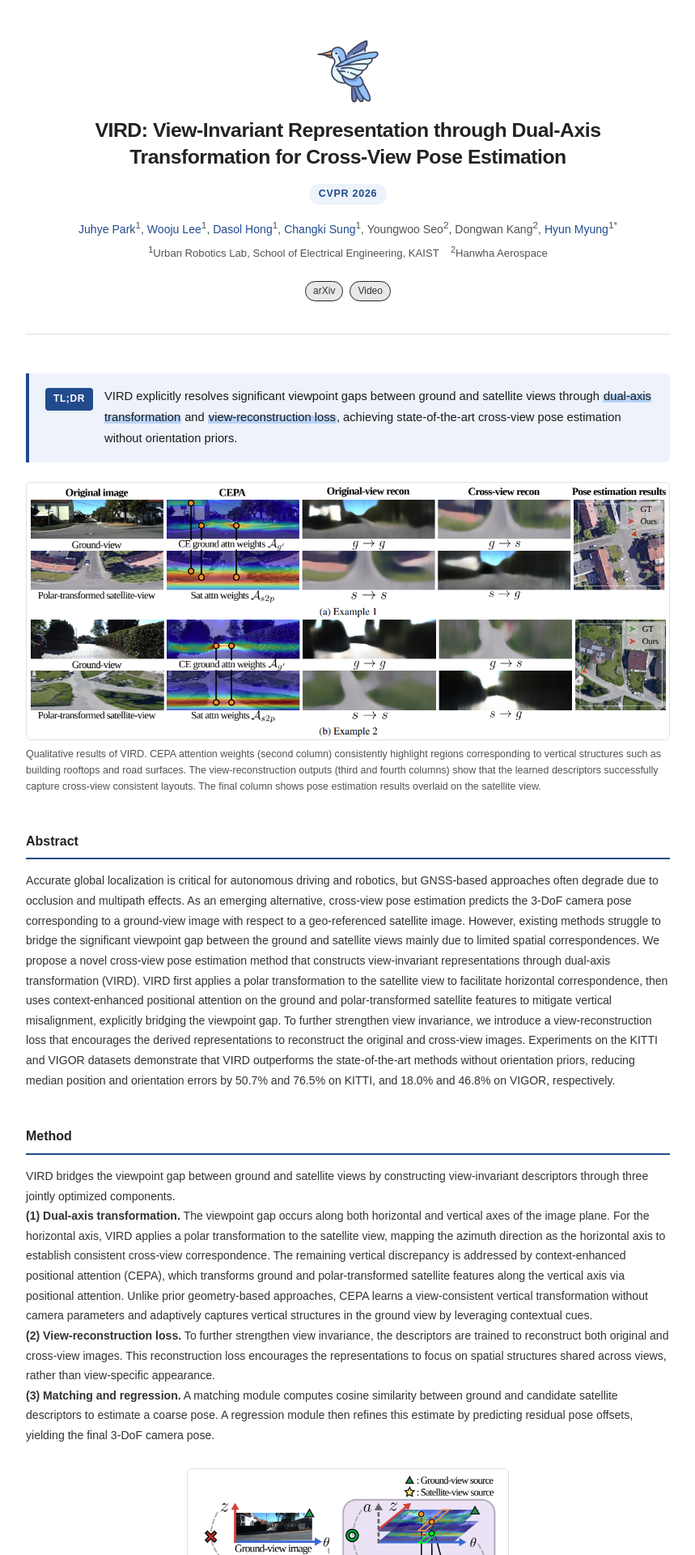
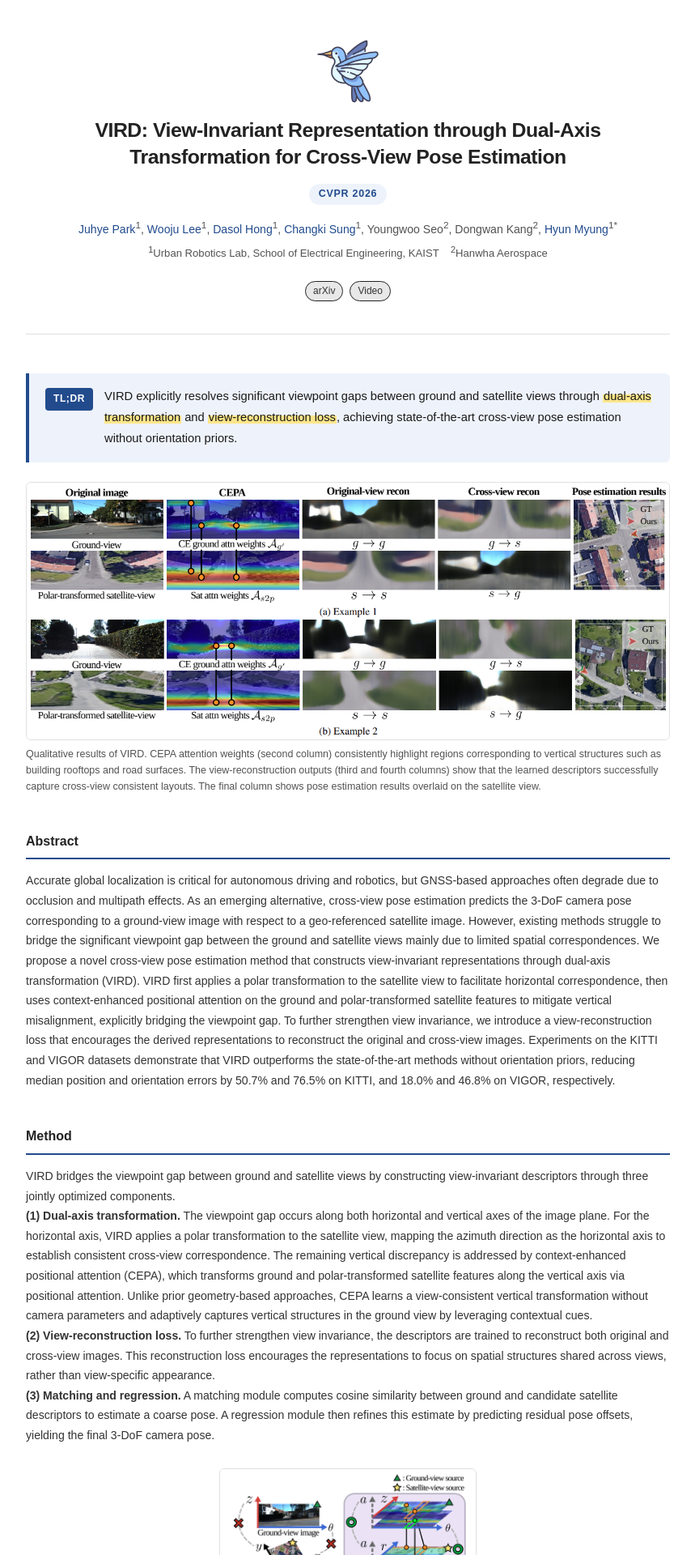
Before and after one commit to jayhi-park/jayhi-park.github.io, a Jekyll site: the page built from VIRD/index.html, in a window 1280 px wide. Shown: the top 1920 px of the page at 81% size, without its empty margins (210-1069 px from the left). Built offline with Jekyll 4.4.1, drawn with Linux system fonts in a browser that asks for light colours.

Commit message:
fix: change highlight color to yellow for visibility on blue background
Co-Authored-By: Claude Sonnet 4.6 <noreply@anthropic.com>

```diff
--- a/assets/css/project.css
+++ b/assets/css/project.css
@@ -168,7 +168,7 @@
 }
 
 .hl {
-  background: linear-gradient(transparent 40%, #b8d4f8 40%);
+  background: linear-gradient(transparent 35%, #fde68a 35%);
   font-weight: 500;
   padding: 0 1px;
 }
@@ -193,7 +193,7 @@
 }
 
 .project-figure-sm {
-  max-width: 50%;
+  max-width: 40%;
   margin-left: auto;
   margin-right: auto;
 }
```
